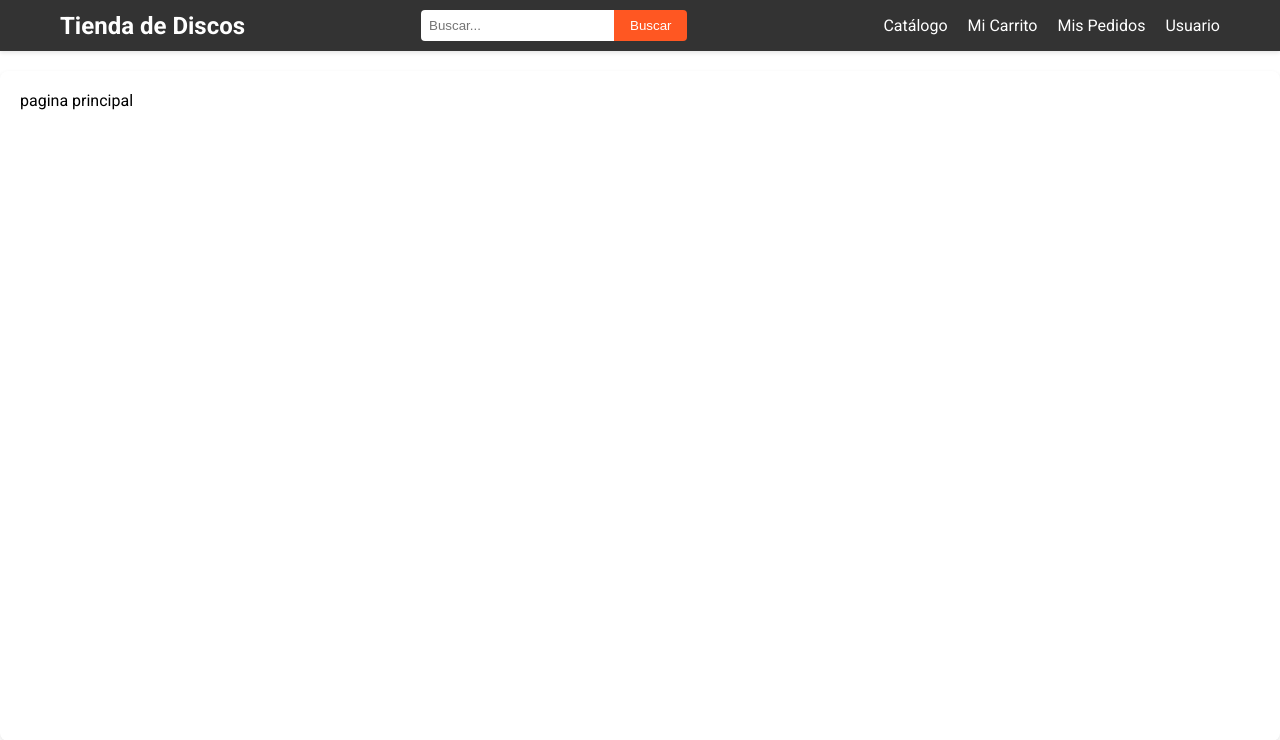
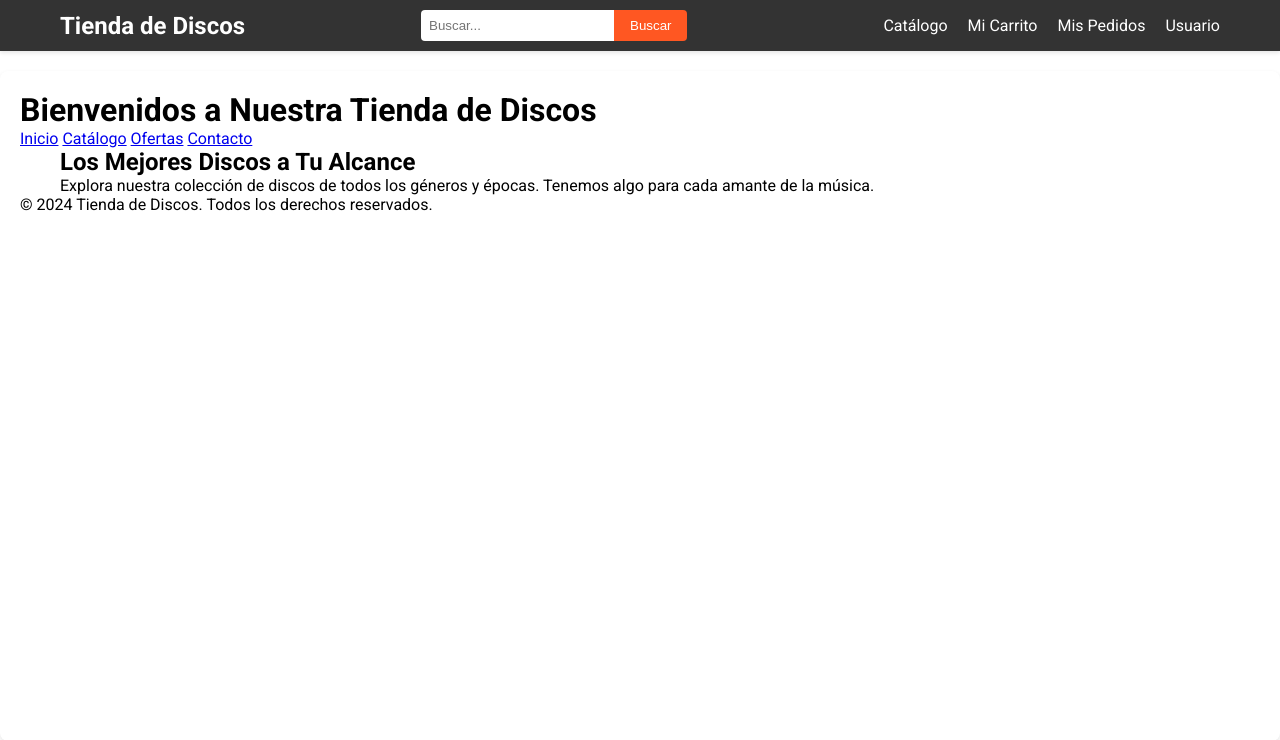
Before and after one commit to WMireG/backend, a Django app: page / in a window 1280 px wide. Shown: the top 740 px of the page. Run offline with Django 5.2, Linux system fonts and the light colour scheme.

Commit message:
cambie la pagina principal

```diff
--- a/tienda/templates/index.html
+++ b/tienda/templates/index.html
@@ -6,6 +6,23 @@
 {%block title%} Pagina principal de la tienda {%endblock%}
 {%block content%}
 
-<p>pagina principal</p>
+<body>
+    <header>
+        <h1>Bienvenidos a Nuestra Tienda de Discos</h1>
+    </header>
+    <nav>
+        <a href="#">Inicio</a>
+        <a href="#">Catálogo</a>
+        <a href="#">Ofertas</a>
+        <a href="#">Contacto</a>
+    </nav>
+    <div class="container">
+        <h2>Los Mejores Discos a Tu Alcance</h2>
+        <p>Explora nuestra colección de discos de todos los géneros y épocas. Tenemos algo para cada amante de la música.</p>
+    </div>
+    <footer>
+        <p>&copy; 2024 Tienda de Discos. Todos los derechos reservados.</p>
+    </footer>
+</body>
 
 {%endblock%}
```
